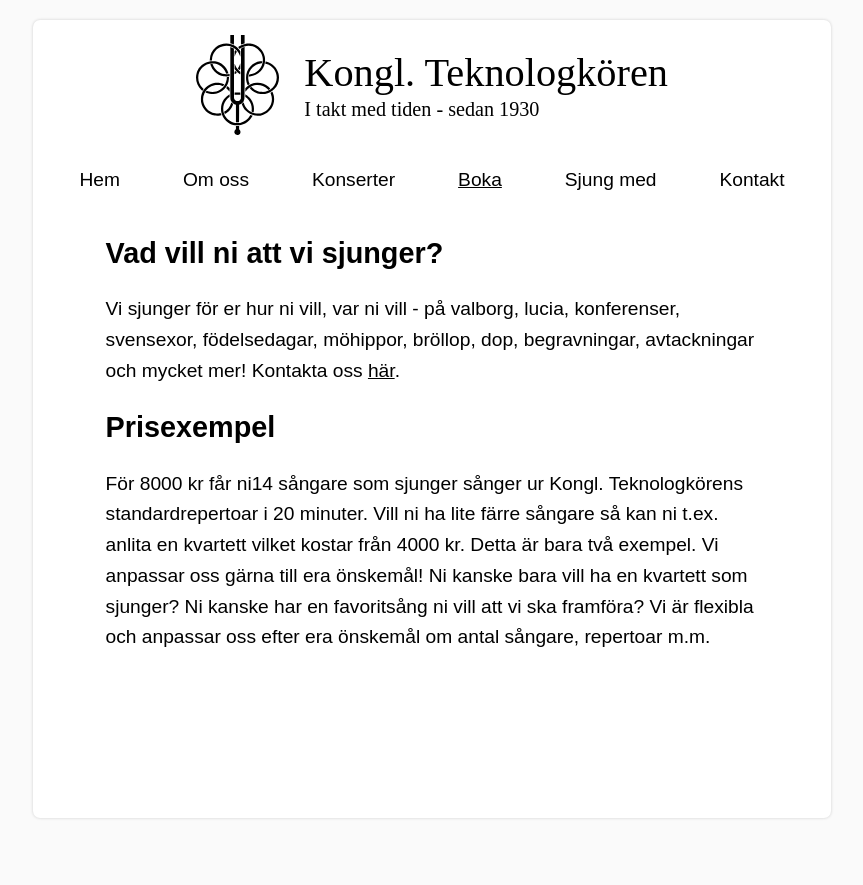
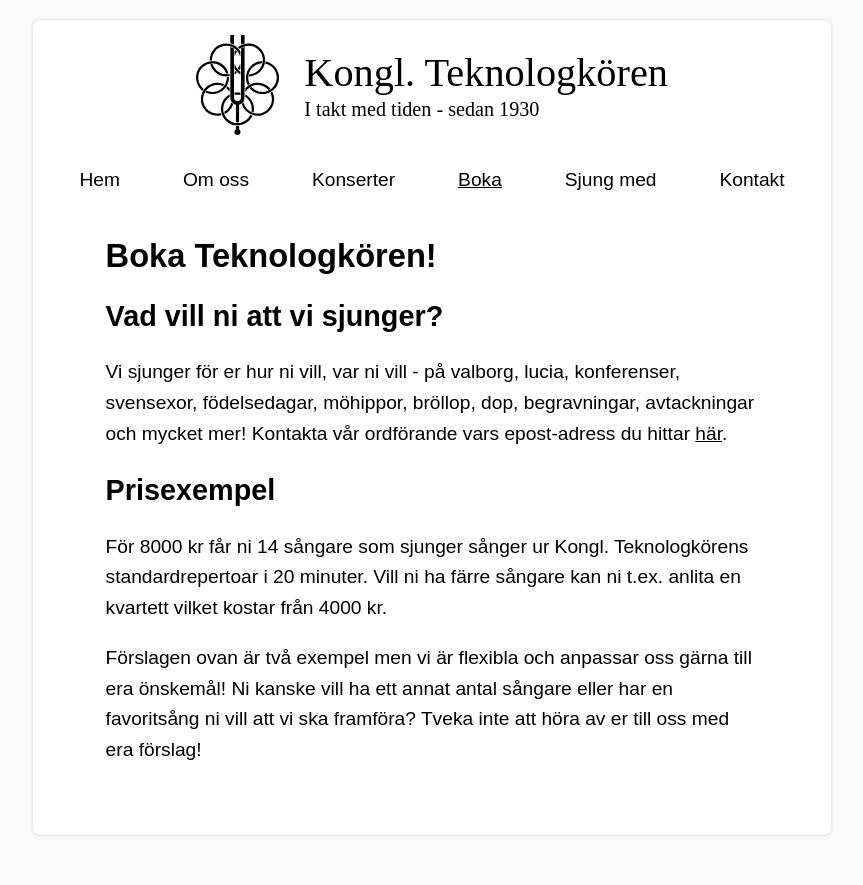
Before and after one commit to reinefjord/teknologkoren-se, a Python web app: template app/templates/general/boka.html in a window 1280 px wide. Shown: the whole page, without its empty margins (208-1071 px from the left). Before the commit the page ends 819 px from the top, so only its background shows below. Run offline with Jinja, Linux system fonts and the light colour scheme; the template is opened without the code that fills it, so the values that code supplies are empty; some libraries are stand-ins or nearby versions.

Commit message:
general improvements to style and content

```diff
--- a/app/static/css/style.css
+++ b/app/static/css/style.css
@@ -7,9 +7,8 @@ html {
 body {
     background-color: #fff;
     margin: 20px auto 50px auto;
-    padding: 15px;
+    padding: 15px 15px 50px 15px;
     max-width: 40em;
-    min-height: 40em;
     font-size: 1.2em;
     line-height: 1.6;
     overflow-y: scroll;
@@ -177,7 +176,7 @@ article header {
 .contacts td {
     white-space: nowrap;
     height: 2em;
-    padding-right: 15px;
+    padding: 0 10px 0 10px;
 }
 
 .field {
--- a/app/templates/general/boka.html
+++ b/app/templates/general/boka.html
@@ -6,22 +6,21 @@
 {% block body %}
 
 <section class="container">
+  <h1>Boka Teknologkören!</h1>
   <h2>Vad vill ni att vi sjunger?</h2>
   <p>
-    Vi sjunger för er hur ni vill, var ni vill - på valborg, lucia, konferenser,
-    svensexor, födelsedagar, möhippor, bröllop, dop, begravningar,
-    avtackningar och mycket mer! Kontakta oss <a href="/kontakt/">här</a>.
+  Vi sjunger för er hur ni vill, var ni vill - på valborg, lucia, konferenser,
+  svensexor, födelsedagar, möhippor, bröllop, dop, begravningar,
+  avtackningar och mycket mer! Kontakta vår ordförande vars epost-adress du hittar
+  <a href="/kontakt/">här</a>.
   </p>
   <h2>Prisexempel</h2>
   <p>
-    För 8000 kr får ni14 sångare som sjunger sånger ur Kongl. Teknologkörens
-    standardrepertoar i 20 minuter. Vill ni ha lite färre sångare så kan ni
-    t.ex. anlita en kvartett vilket kostar från 4000 kr.
+  För 8000 kr får ni 14 sångare som sjunger sånger ur <span class="nowrap">Kongl. Teknologkörens</span> standardrepertoar i 20 minuter. Vill ni ha färre sångare kan ni t.ex. anlita en kvartett vilket kostar från 4000 kr.
+  <p/>
 
-    Detta är bara två exempel. Vi anpassar oss gärna till era önskemål! Ni
-    kanske bara vill ha en kvartett som sjunger? Ni kanske har en favoritsång
-    ni vill att vi ska framföra? Vi är flexibla och anpassar oss efter era
-    önskemål om antal sångare, repertoar m.m.
+  <p>
+  Förslagen ovan är två exempel men vi är flexibla och anpassar oss gärna till era önskemål! Ni kanske vill ha ett annat antal sångare eller har en favoritsång ni vill att vi ska framföra? Tveka inte att höra av er till oss med era förslag!
   </p>
 </section>
 
--- a/app/templates/general/kontakt.html
+++ b/app/templates/general/kontakt.html
@@ -6,7 +6,7 @@
 {% block body %}
 
 <section class="container">
-  <p>E-postadresser till alla i styrelsen finnes nedan.</p>
+  <p>E-postadresser till våra styrelsemedlemmar finnes nedan.</p>
   <div class="table">
     <table class="contacts">
       {% for tag in tags %}
--- a/app/templates/general/om-oss.html
+++ b/app/templates/general/om-oss.html
@@ -6,7 +6,7 @@
 {% block body %}
 
 <section class="container">
-  <img src="/static/images/2015_åland.jpg" alt="Kören i Åland" max-width:100%;>
+  <img src="/static/images/2016_åland.jpg" alt="Kören på Åland 2016" max-width:100%;>
   <p>
     Kören består oftast av ca 45 aktiva medlemmar och repertoaren spänner över allt som gjorts för kör, sakralt såväl som profant och studentikost. Förutom egna konserter och skivor har vi deltagit i masskonserter i Globen, körfestivaler och framträtt i radio och tv. Vi är ofta och gärna engagerade av olika företag och ibland även privatpersoner för att sjunga vid olika festligheter. Kontakta oss gärna för mer information.
   </p>
--- a/app/templates/general/sjung.html
+++ b/app/templates/general/sjung.html
@@ -6,7 +6,8 @@
 {% block body %}
 
 <section class="container">
-  <p>Vill du sjunga med oss? Vad kul!</p>
+  <h1>Vill du sjunga med oss?</h1>
+  <p>Vad kul!</p>
   <p>Här följer lite info om hur en provsjungning för oss går till och hur du
   kan förbereda dig.</p>
   <p>Du kommer att få sjunga upp inför vår dirigent och någon från kören.
@@ -31,7 +32,7 @@
       </li>
     </ul>
   </p>
-  <p>Vi repar på onsdagar på KTH campus Valhallavägen 18:30 till 21:30.</p>
+  <p>Vi repar på onsdagar på KTH campus Valhallavägen <time>18:30</time> till <time>21:30</time>.</p>
   <p>Om du undrar något angående våra provsjungningar så går det bra att
   kontakta vår ordförande via mail på: ordf@teknologkoren.se</p>
   <p>Det var allt, hoppas vi hörs!</p>
```
Also changed, not shown: app/static/images/2016_åland.jpg (added).
